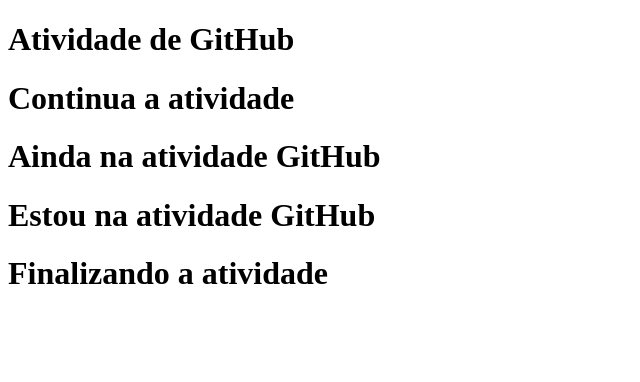
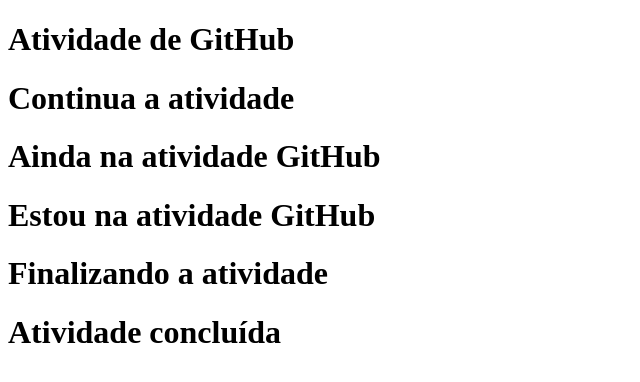
Before and after one commit to gabyrodriguescunha-ui/Atividade, a plain HTML site: page index.html in a window 1280 px wide. Shown: the whole page, without its empty margins (0-640 px from the left). Drawn offline with Linux system fonts and the light colour scheme.

Commit message:
Quinta linha adicionada ao index

```diff
--- a/index.html
+++ b/index.html
@@ -11,5 +11,6 @@
     <h1>Ainda na atividade GitHub</h1>
     <h1>Estou na atividade GitHub</h1>
     <h1>Finalizando a atividade</h1>
+    <h1>Atividade concluída</h1>
   </body>
 </html>
```
